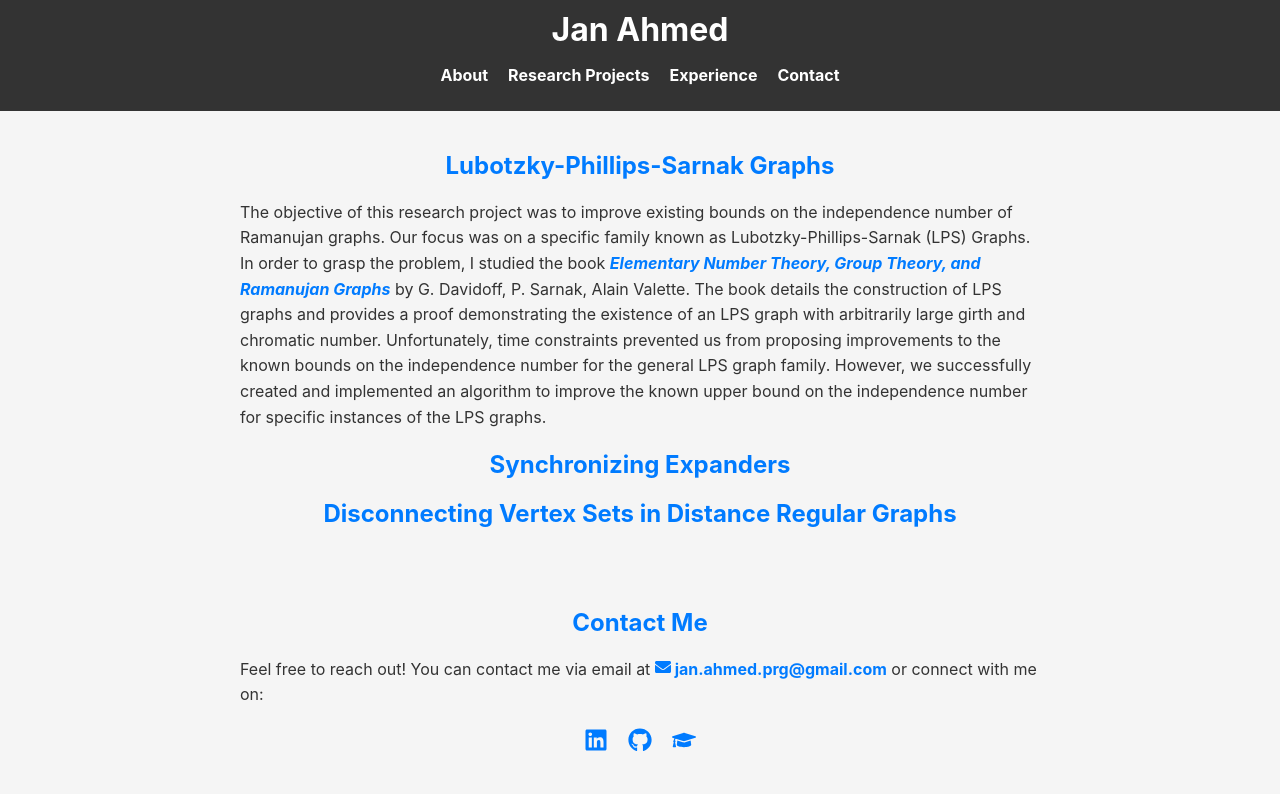
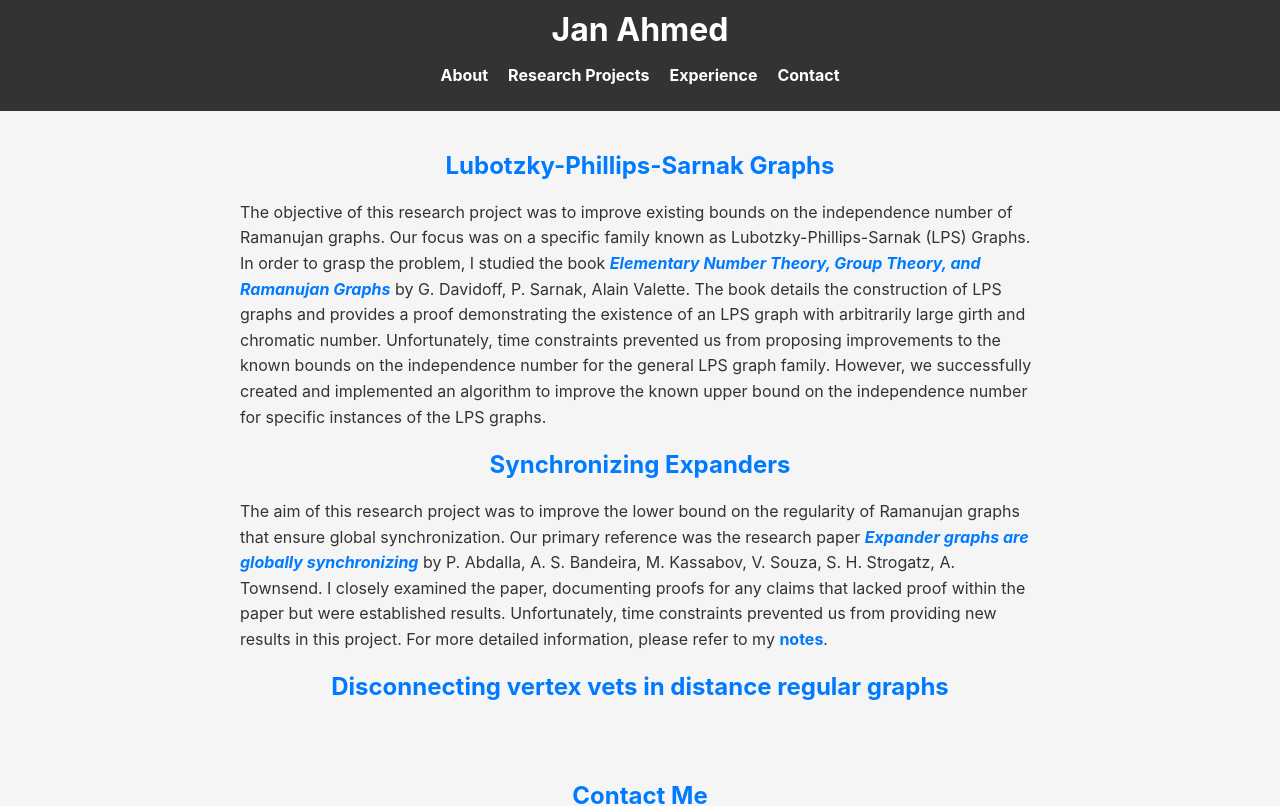
Before and after one commit to janahmedprg/janahmedprg.github.io, a React (Create React App) app: page /#/project/expanders in a window 1280 px wide. Shown: the top 806 px of the page. Built offline with nearby package versions, Linux system fonts and the light colour scheme; no server answers.

Commit message:
new stuff

```diff
--- a/src/components/About.js
+++ b/src/components/About.js
@@ -22,7 +22,8 @@ const About = () => {
         <img src={janpic} alt="Jan Ahmed" className="profile-picture" />
         <h2>About Me</h2>
         <p>
-          <b>Main research interests:</b> Markov Chains, Brownian Motion.
+          <b>Main research interests:</b> Markov Chains, Brownian Motion,
+          Probability.
         </p>
         <div
           className={`collapsible-container ${isOpen1 ? "open" : "closed"}`}
@@ -216,6 +217,8 @@ const About = () => {
         <p>
           Fun fact about me: My Erdős number is at most 5 (J. Ahmed-{">"}C. Cox-
           {">"}M. Hutchings-{">"}F. Morgan-{">"}Z. Füredi-{">"}P. Erdős).
+          Another fun fact about me is that I lived in Czech Republic for 16
+          years.
         </p>
       </div>
     </section>
--- a/src/components/ExpanderProj.js
+++ b/src/components/ExpanderProj.js
@@ -28,8 +28,34 @@ const ExpanderProj = () => {
           independence number for specific instances of the LPS graphs.
         </p>
         <h2>Synchronizing Expanders</h2>
-        <p></p>
-        <h2>Disconnecting Vertex Sets in Distance Regular Graphs</h2>
+        <p>
+          The aim of this research project was to improve the lower bound on the
+          regularity of Ramanujan graphs that ensure global synchronization. Our
+          primary reference was the research paper{" "}
+          <a
+            href="https://arxiv.org/abs/2210.12788"
+            target="_blank"
+            rel="noopener noreferrer"
+            style={{ fontStyle: "italic" }}
+          >
+            Expander graphs are globally synchronizing
+          </a>{" "}
+          by P. Abdalla, A. S. Bandeira, M. Kassabov, V. Souza, S. H. Strogatz,
+          A. Townsend. I closely examined the paper, documenting proofs for any
+          claims that lacked proof within the paper but were established
+          results. Unfortunately, time constraints prevented us from providing
+          new results in this project. For more detailed information, please
+          refer to my{" "}
+          <a
+            href="https://drive.google.com/file/d/1oURdZfjiP06EJtQw4gpRxxesqFahX1AC/view"
+            target="_blank"
+            rel="noopener noreferrer"
+          >
+            notes
+          </a>
+          .
+        </p>
+        <h2>Disconnecting vertex vets in distance regular graphs</h2>
         <p></p>
       </div>
     </section>
```
